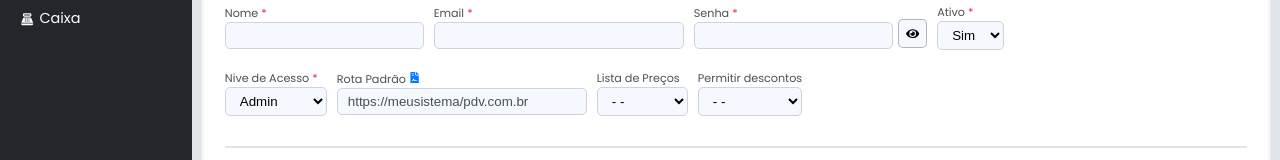
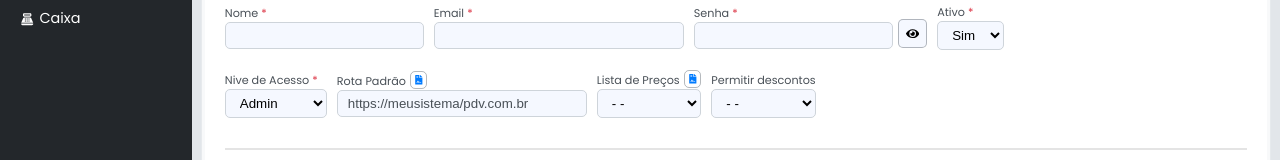
Before and after one commit to LAsolucoes/PDV, a Next.js app: page /novo-usuario in a window 1280 px wide. Shown: the part 212-372 px from the top of the page. Built offline with nearby package versions, Linux system fonts and the light colour scheme.

Commit message:
Modal ID

```diff
--- a/src/app/( Sidebar-Pages )/( Cadastros )/( Marcas )/marcas/page.tsx
+++ b/src/app/( Sidebar-Pages )/( Cadastros )/( Marcas )/marcas/page.tsx
@@ -1,4 +1,4 @@
-import TitlePages from "@/app/_components/TitlePages";
+import {TitlePages} from "@/app/_components/TitlePages";
 import Link from "next/link";
 import { IoMdAdd } from "react-icons/io";
 import { FaEdit } from "react-icons/fa"; /* EDITAR */
@@ -7,7 +7,7 @@ import { FaCheck } from "react-icons/fa"; /* CHECK */
 import { TiDelete } from "react-icons/ti"; /* NO ATIVO */
 import { IoSearchSharp } from "react-icons/io5"; /* SEARCH */
 
-import Button from "@/app/_components/( Buttons )/Button";
+import {Button} from "@/app/_components/( Buttons )/Button";
 
 export default function Marcas() {
   return (
--- a/src/app/( Sidebar-Pages )/( Cadastros )/( Usuarios )/novo-usuario/page.tsx
+++ b/src/app/( Sidebar-Pages )/( Cadastros )/( Usuarios )/novo-usuario/page.tsx
@@ -1,3 +1,6 @@
+/* const elementId = (event.target as HTMLElement).id;
+setModalId(elementId);
+setModalOpenClose(!modalOpenClose);  */
 "use client";
 import { TitlePages, AlertInputRequired } from "@/app/_components/TitlePages";
 import { ButtonSalvarVoltar } from "@/app/_components/( Buttons )/ButtonSalvarVoltar";
@@ -14,6 +17,13 @@ export default function NewUser() {
   const [allowDiscount, setAllowDiscount] = useState(false);
   const inputDiscountPassword = useRef<HTMLInputElement | null>(null);
   const [modalOpenClose, setModalOpenClose] = useState(false);
+  const [modalId, setModalId] = useState<string | null>(null);
+
+  function handleOpenCloseModal(e: React.MouseEvent<HTMLButtonElement>) {
+    const elementId = e.currentTarget.id;
+    setModalId(elementId)
+    setModalOpenClose(!modalOpenClose)
+  }
 
   function handleViewPassword() {
     setPasswordVisible(!passwordVisible);
@@ -39,10 +49,6 @@ export default function NewUser() {
       inputDiscountPassword.current.focus();
     }
   }, [allowDiscount]);
-
-  function handleCloseModal() {
-    setModalOpenClose(!modalOpenClose);
-  }
 
   return (
     <>
@@ -106,14 +112,18 @@ export default function NewUser() {
         </div>
 
         <div className="inputField">
-          <label htmlFor="route">
-            Rota Padrão{" "}
-            <FaFileContract
-              title="Click e saiba mais!"
-              className="iconSaibaMais"
-              onClick={handleCloseModal}
-            />
-          </label>
+          <div className="labelBtnInfo">
+            <label id="teste" onClick={handleOpenCloseModal}>Rota Padrão</label>
+            <button
+             title="Click e saiba mais!"
+             className="iconSaibaMais"
+             id="standardRoute"
+             onClick={handleOpenCloseModal}>
+              <FaFileContract
+
+/>
+            </button>
+          </div>
           <input
             type="text"
             id="route"
@@ -124,7 +134,20 @@ export default function NewUser() {
         </div>
 
         <div className="inputField">
-          <label htmlFor="listPrice">Lista de Preços</label>
+
+        <div className="labelBtnInfo">
+            <label>Lista de Preços</label>
+            <button
+             title="Click e saiba mais!"
+             className="iconSaibaMais"
+             id="standardRoute"
+             onClick={handleOpenCloseModal}>
+              <FaFileContract
+
+/>
+            </button>
+          </div>
+
           <select name="listPrice" id="listPrice">
             <option value=""> - - </option>
             <option value="">Atacado</option>
@@ -171,10 +194,16 @@ export default function NewUser() {
         )}
       </div>
       <div>
-        <ButtonSalvarVoltar name={"salvar"} href={"/marcas"} />
+        <ButtonSalvarVoltar name={"salvar"} href={"/usuarios"} />
       </div>
 
-      {modalOpenClose && <Modal onClick={handleCloseModal} />}
+      {modalOpenClose && modalId === "standardRoute" && (
+        <Modal
+          tittle={"ROTA PADRÃO"}
+          onClick={handleOpenCloseModal}
+          label={`A Rota padrão é usada para definir a página para a qual o usuário será redirecionado assim que realizar o login no sistema. Ao cadastrar uma rota padrão para o usuário, você garante que, após a autenticação, ele seja automaticamente levado à página que foi designada pelo administrador do sistema. Por exemplo, ao fazer login, o usuário pode ser direcionado diretamente para uma página específica, como: https://meusistema/pdv.com.br, sem precisar navegar por outras áreas do sistema. Essa funcionalidade facilita a navegação, proporcionando uma experiência mais fluida e objetiva, levando o usuário diretamente ao ponto mais relevante de acordo com a configuração do administrador.`}
+        />
+      )}
     </>
   );
 }
--- a/src/app/_components/Modal/index.tsx
+++ b/src/app/_components/Modal/index.tsx
@@ -1,26 +1,35 @@
-import styles from "./modal.module.css"
+import styles from "./modal.module.css";
+import { IoCloseSharp } from "react-icons/io5";
 
-interface ModalProps{
-    onClick?: ()=> void
+interface ModalProps {
+  tittle: string;
+  onClick?: () => void;
+  label: string;
+
 }
-export function Modal({onClick }: ModalProps){
-    return(
-        <div className={styles.ContainerBackground}>
+export function Modal({ tittle, onClick, label , id }: ModalProps) {
+  return (
+    <div className={styles.ModalOverlay} onClick={onClick}>
+      <div className={styles.ModalContent}>
+        <div className={styles.HeaderModal}>
+          <h1>{tittle}</h1>
+          <button className="btnDanger" onClick={onClick} title="Fechar Modal">
+            <IoCloseSharp />
+          </button>
+        </div>
+        <hr />
 
-            <div className={styles.Modal}>
+        <div className={styles.MainModal}>
+          <p>{label}</p>
+        </div>
 
-            <h1>Minha modal</h1>
-            Lorem, ipsum dolor sit amet consectetur adipisicing elit. Aut error, commodi perferendis rem, maxime eos, suscipit tenetur dicta perspiciatis non provident? Quam tenetur doloremque perferendis, aliquid harum et assumenda incidunt.
-            <hr />
-            Lorem, ipsum dolor sit amet consectetur adipisicing elit. Ratione praesentium autem ullam? Dolorum consectetur quibusdam animi unde cupiditate, optio laboriosam explicabo? Eum temporibus quibusdam, voluptatem dolor voluptatibus autem animi laborum.
-            <hr />
-
-
-           <button onClick={ onClick }>Close</button>
-
-            </div>
-
-
+        <div className={styles.FooterModal}>
+          <hr />
+          <button onClick={onClick} className="btnDanger" title="Fechar Modal">
+            Fechar
+          </button>
         </div>
-    )
+      </div>
+    </div>
+  );
 }
--- a/src/app/_components/Modal/modal.module.css
+++ b/src/app/_components/Modal/modal.module.css
@@ -1,4 +1,4 @@
-.ContainerBackground {
+.ModalOverlay {
     position: fixed;
     top: 0;
     left: 0;
@@ -8,18 +8,48 @@
     width: 100vw;
     background-color: rgba(0, 0, 0, 0.898);
     z-index: 99999;
-    transition: background-color 0.6s ease;
 
-}
+  }
 
-.Modal{
+
+  .ModalContent{
     background-color: white;
-    height: 400px;
-    width: 600px;
     position: absolute;
+    min-height: 400px;
     top: 50%;
     left: 50%;
     transform: translate(-50% , -50%);
     border-radius: 5px;
     padding: 16px;
+    display: flex;
+    flex-direction: column;
+
+  }
+  .HeaderModal{
+    display: flex;
+    align-items: center;
+    justify-content: space-between;
+ }
+ .HeaderModal h1{
+    font-size: 1.3rem;
+    color: var(--gray);
+ }
+
+ .MainModal{
+    display: flex;
+    flex-direction: column;
+    font-size: 0.8rem;
+    flex-grow: 1;
+    padding: 6px;
+    line-height: 2;
+ }
+
+ .FooterModal{
+    display: flex;
+    flex-direction: column;
+    margin: 10px 0px;
 }
+
+.FooterModal button{
+    width: fit-content;
+}
--- a/src/app/globals.css
+++ b/src/app/globals.css
@@ -288,6 +288,28 @@ input[type="checkbox"] {
   margin: 10px 0px;
 }
 
+/* Label com btn Info */
+.labelBtnInfo{
+  display: flex;
+  align-items: last baseline;
+  gap: 4px;
+}
+
+.labelBtnInfo button{
+  font-size: 0.6rem;
+  background-color: transparent;
+  padding: 3px;
+  transition: 0.6s ease;
+  border: 1px solid var(--dark-gray-secondary);
+  margin-bottom: 1px;
+}
+.labelBtnInfo button:hover{
+  background-color: var(--ligth);
+  color: var(--dark);
+
+}
+
+
 .input-sm {
   width: 150px;
 }
@@ -346,6 +368,8 @@ tbody .BtnAcoesTable {
 
 
 
+
+
 .iconSaibaMais{
   color: var(--blue);
   cursor: pointer;
```
